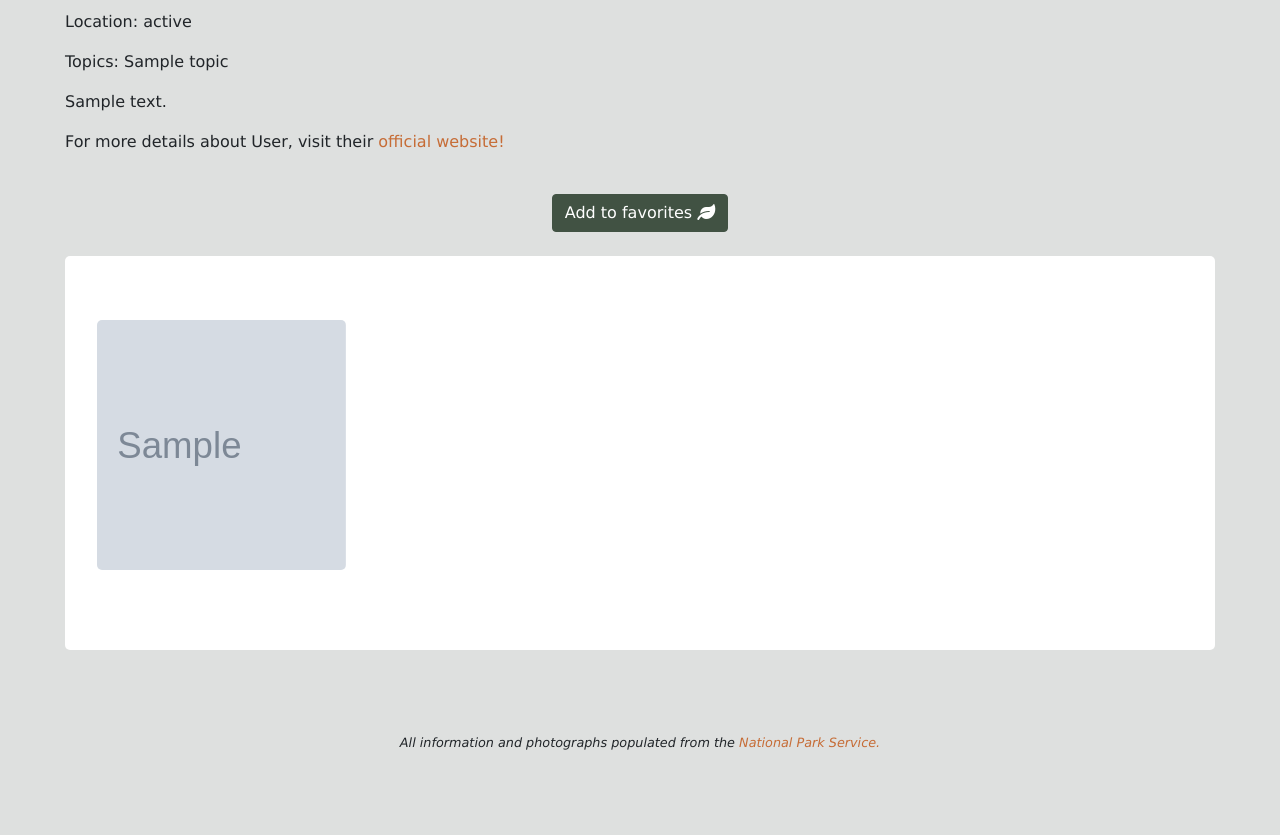
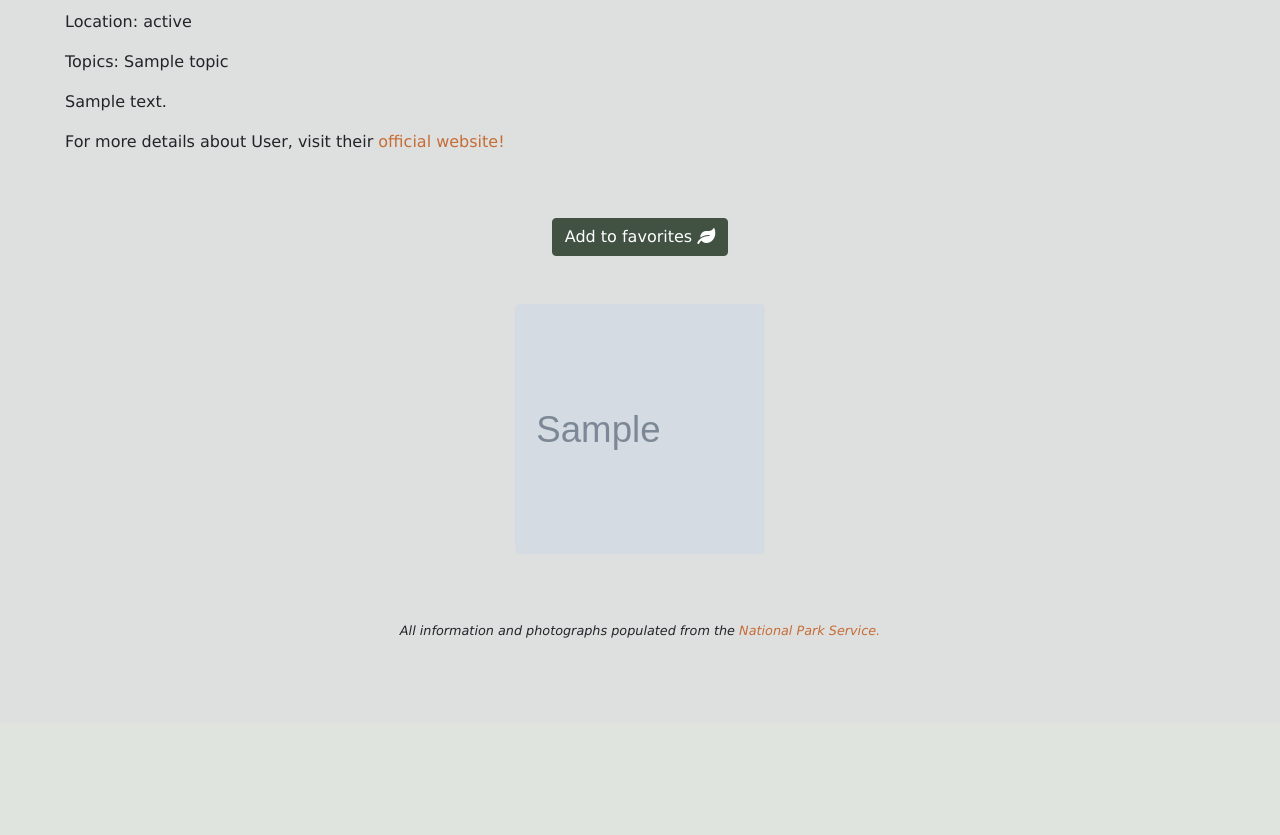
Before and after one commit to LNgroff/park-finder, a Flask app: page /parks/1 in a window 1280 px wide. Shown: the part 146-981 px from the top of the page. After the commit the page ends 784 px from the top, so only its background shows below. Run offline with Flask 2, Linux system fonts and the light colour scheme; tables that the repository leaves empty hold one stand-in row (values such as "Sample post"); grey boxes marked "Sample" are stand-in pictures.

Commit message:
minor styling changes

```diff
--- a/templates/homepage.html
+++ b/templates/homepage.html
@@ -9,7 +9,7 @@
         <p style="padding-bottom: 50px"></p>
     </div>
 
-    <div class="jumbotron">
+    <!-- <div class="jumbotron"> -->
         <div class="row justify-content-around">
             <div class="card col-4" style="padding-top: 50px">
                 <h3>Create an Account</h3>
--- a/templates/park_details.html
+++ b/templates/park_details.html
@@ -10,6 +10,7 @@
 {% block body %}
 <body>
 
+    <div class="abox">
         <h1>{{ park.Park.fullname }}</h1>
         <p>Location: {{ park.Park.state }}</p>
 
@@ -22,18 +23,18 @@
         <p>{{ park.Park.description }}</p>
 
         <p>For more details about {{ park.Park.fullname }}, visit their <a style="color: #C66C36" target="_blank" href="{{ park.Park.park_url }}">official website!</a></p>
-    <br>
-
+    </div>
     <section id="fav-save">
+        <br><br>
         <form action="/parks/{{park.Park.park_id}}/fav-save" class="text-center">
             <button type="submit" class="btn btn-primary">Add to favorites <i class="fas fa-leaf"></i></button>
         </form>
-    <br>
+        <br><br>
     </section>
 
-    <section id= "image-gallery">
-        <div class="jumbotron" style="text-center">
-            <div class="row row-cols-1 row-cols-md-4">
+    <section class="below" id="image-gallery">
+        <!-- <div class="jumbotron" style="text-center"> -->
+            <div class="row row-cols-1 row-cols-md-4 justify-content-md-center">
 
                 {% for image in images %}
                 <div class="col-sm mx-auto; image-text">
@@ -55,7 +56,7 @@
                         <div class="modal-content">
                             <div class="modal-body">
                                 <button type="button" class="close" data-dismiss="modal"><span aria-hidden="true">&times;</span><span class="sr-only">Close</span></button>
-                            <img src="" class="imagepreview" style="width: 100%" >
+                            <img src="" class="imagepreview" style="width: 100%;" >
                             </div>
                         </div>
                     </div>
--- a/templates/search_results.html
+++ b/templates/search_results.html
@@ -17,8 +17,8 @@
                 <div class="row row-cols-1 row-cols-lg-4">
                     {% for key, value in parks.items() %}
                         <div class="col-sm mx-auto; image-text;">
-                                <img class="thumbnail" src="{{value['image']}}"><br><br>
-                                <a href="/parks/{{ key }}"><h6>{{value["fullname"]}}</h6></a>
+                                <a href="/parks/{{ key }}"><img class="thumbnail" src="{{value['image']}}"><br><br>
+                                <h6>{{value["fullname"]}}</h6></a>
                         </div>
                     {% endfor %}
 
```
Lines whose indentation alone changed are shown as unchanged.
